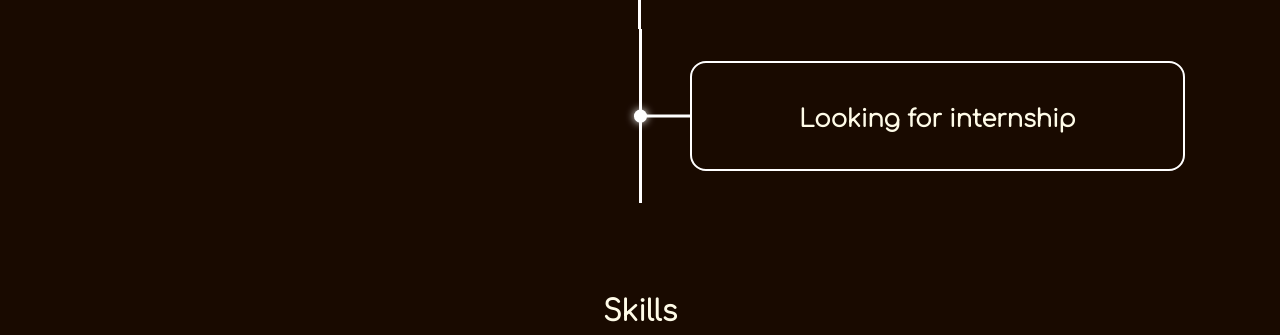
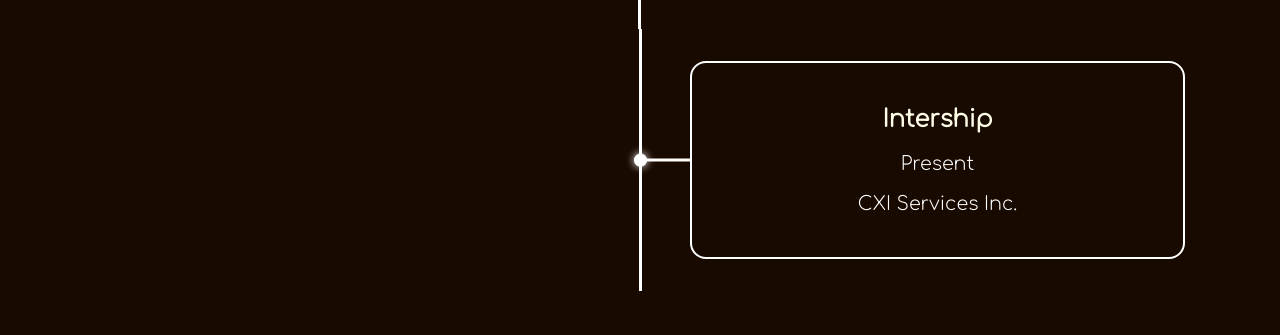
Before and after one commit to nevarwin/Raven-Portfolio, a plain HTML site: page index.html in a window 1280 px wide. Shown: the part 1585-1920 px from the top of the page. Drawn offline with Linux system fonts and the light colour scheme; a web font is replaced by a local one.

Commit message:
added internship details

```diff
--- a/index.html
+++ b/index.html
@@ -66,7 +66,9 @@
           </div>
           <div class="checkpoint">
             <div>
-              <h2>Looking for internship</h2>
+              <h2>Intership</h2>
+              <p>Present</p>
+              <p>CXI Services Inc.</p>
             </div>
           </div>
         </div>
```
